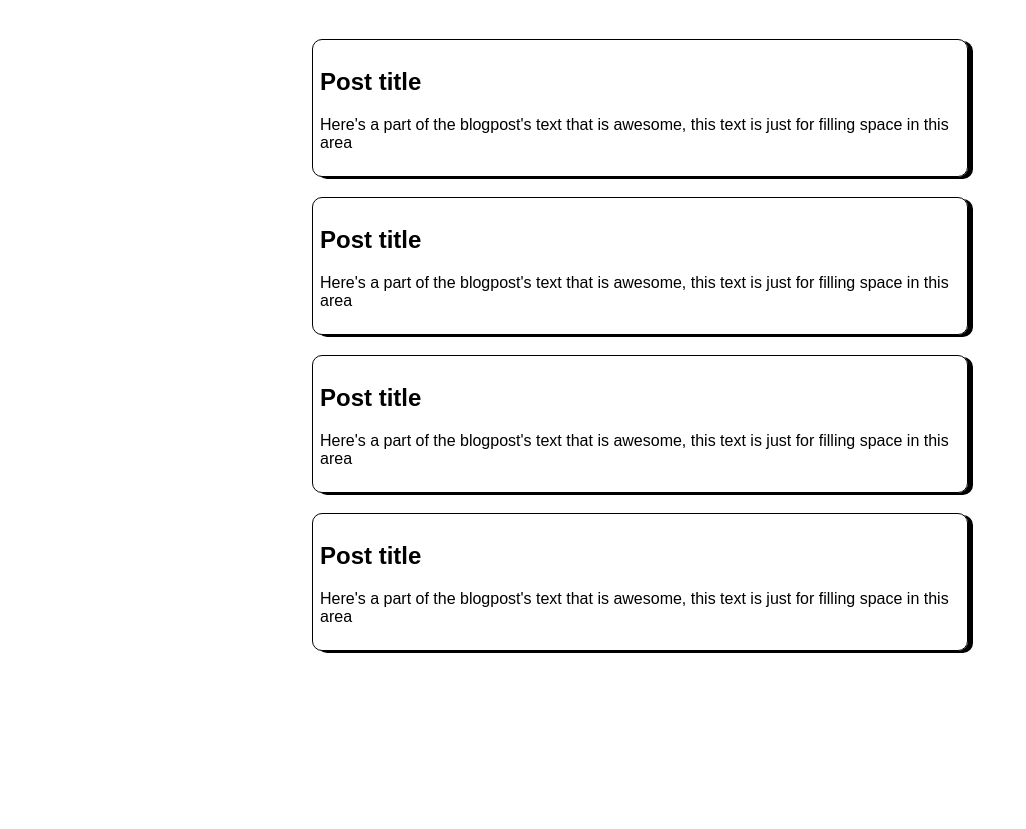
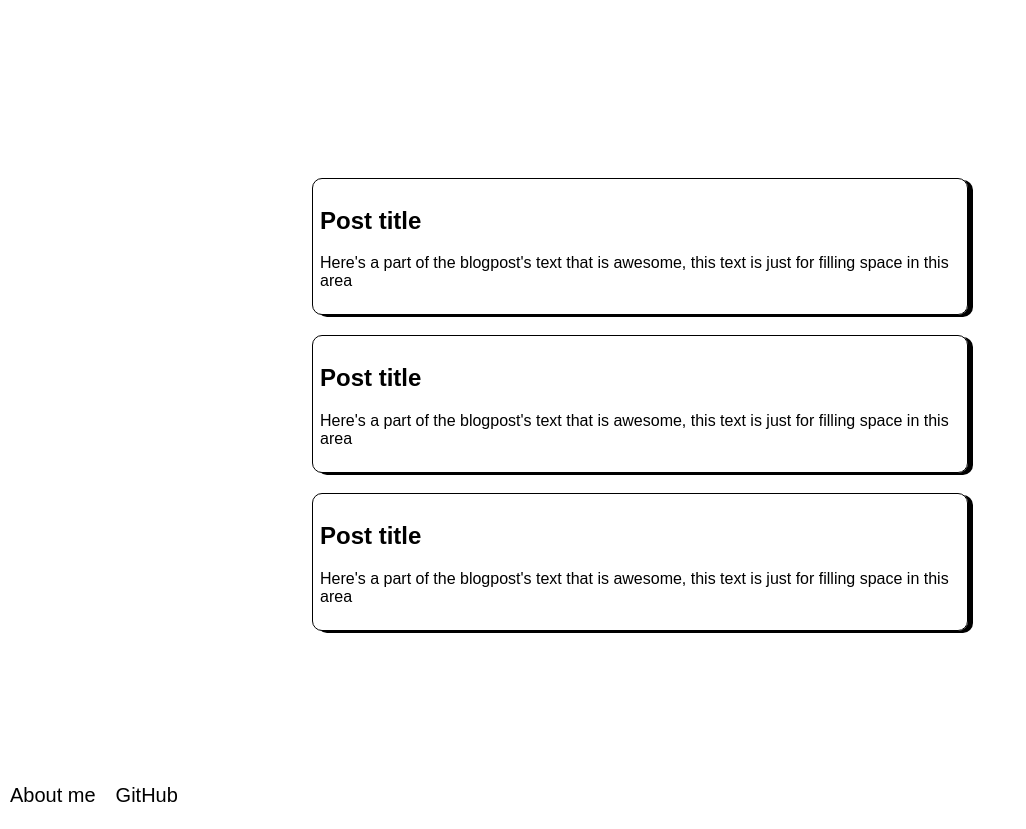
Before and after one commit to Ramdhei-codes/cursoGit-GithubPlatzi, a plain HTML site: page src/index.html in a window 1280 px wide. Shown: the part 90-919 px from the top of the page, without its empty margins (0-1026 px from the left). Before the commit the page ends 800 px from the top, so only its background shows below. Drawn offline with Linux system fonts and the light colour scheme.

Commit message:
Footer made

```diff
--- a/src/index.html
+++ b/src/index.html
@@ -11,13 +11,7 @@
         <h1>Descriptive title</h1>
     </header>
     <section class="blogposts">
-        <div class="blogposts__post">
-            <h2>Post title</h2>
-            <p>Here's a part of the blogpost's text that
-                is awesome, this text is just for filling
-                space in this area
-            </p>
-        </div>
+
         <div class="blogposts__post">
             <h2>Post title</h2>
             <p>Here's a part of the blogpost's text that
@@ -40,5 +34,9 @@
             </p>
         </div>
     </section>
+    <footer class="footer">
+        <a href="">About me</a>
+        <a href="">GitHub</a>
+    </footer>
 </body>
 </html>
--- a/src/style.css
+++ b/src/style.css
@@ -13,6 +13,7 @@ body{
     justify-content: center;
     align-items: center;
     flex-direction: column;
+    height: calc(100vh - 50px);
 }
 
 .blogposts__post{
@@ -23,3 +24,20 @@ body{
     width: 50%;
     margin: 10px 5px;
 }
+
+.footer{
+    display: flex;
+    font-size: 20px;
+    justify-content: left;
+    height: 50px;
+}
+
+.footer a{
+    margin: 5px 10px;
+    text-decoration: none;
+    color: black;
+}
+
+.footer a:hover{
+    text-decoration: underline;
+}
```
